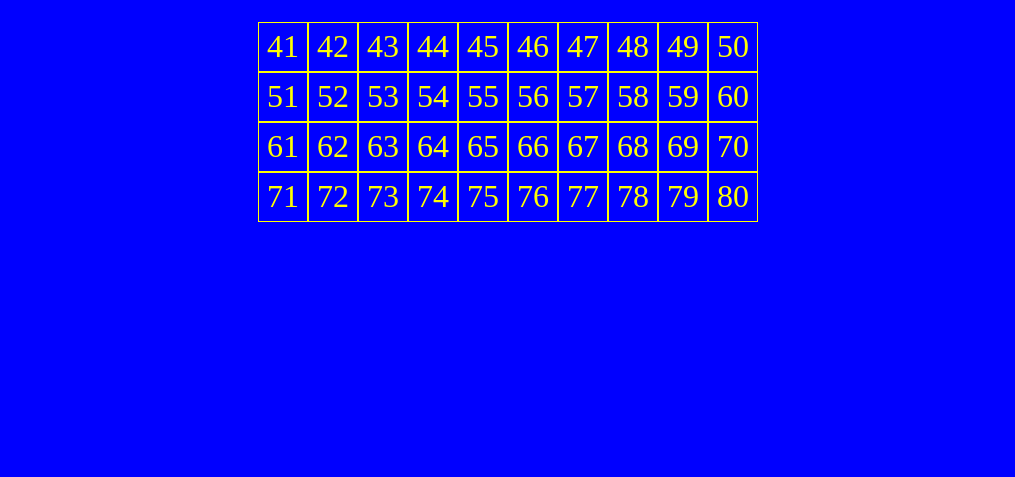
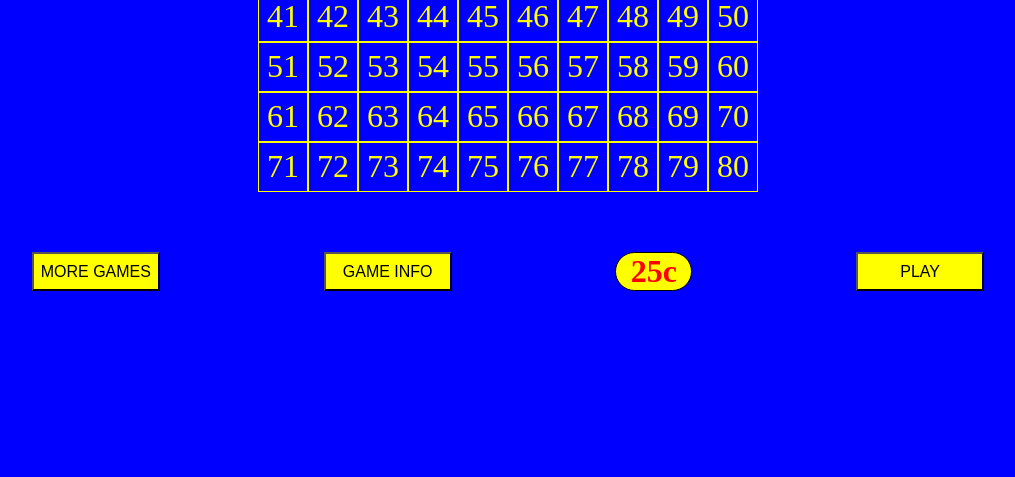
Before and after one commit to daronirl/keno, a plain HTML site: page index.html in a window 1280 px wide. Shown: the part 323-800 px from the top of the page, without its empty margins (132-1147 px from the left). Drawn offline with Linux system fonts and the light colour scheme.

Commit message:
Added buttons to game

```diff
--- a/index.html
+++ b/index.html
@@ -121,7 +121,14 @@
     </div>
 </div>
 
-
+<div class="button--whole">
+    <button class="button--second">More Games</button>
+    <button class="button--second">Game Info</button>
+    <div class="twenty--five">
+        <h1>25c</h1>
+    </div>
+    <button class="button--second">Play</button>
+</div>
 
 
 
--- a/style.css
+++ b/style.css
@@ -15,16 +15,16 @@
     text-align: center;
     margin-top: 10px;
   }
+
+
   .container, .container--two {
     display: flex;
     text-align: center;
     justify-content: center;
-
-
-  }
+ }
 
   .cont--one--whole {
-    margin-top: 50px;
+    margin-top: 20px;
   }
 
   .cont--two--whole {
@@ -39,3 +39,28 @@
     font-size: 2rem;
     color: #FFFF00;
   }
+
+ .button--whole {
+    display: flex;
+    flex-direction: row;
+    justify-content: space-evenly;
+    margin-top: 60px;
+
+
+ }
+
+ .button--second {
+    width: 10%;
+    background-color: #FFFF00;
+    text-transform: uppercase;
+    font-size: 1rem;
+ }
+
+ .twenty--five {
+    border: 1px solid #000;
+    background-color: #FFFF00;
+    border-radius: 30px;
+    width: 6%;
+    text-align: center;
+    color: red;
+ }
```
